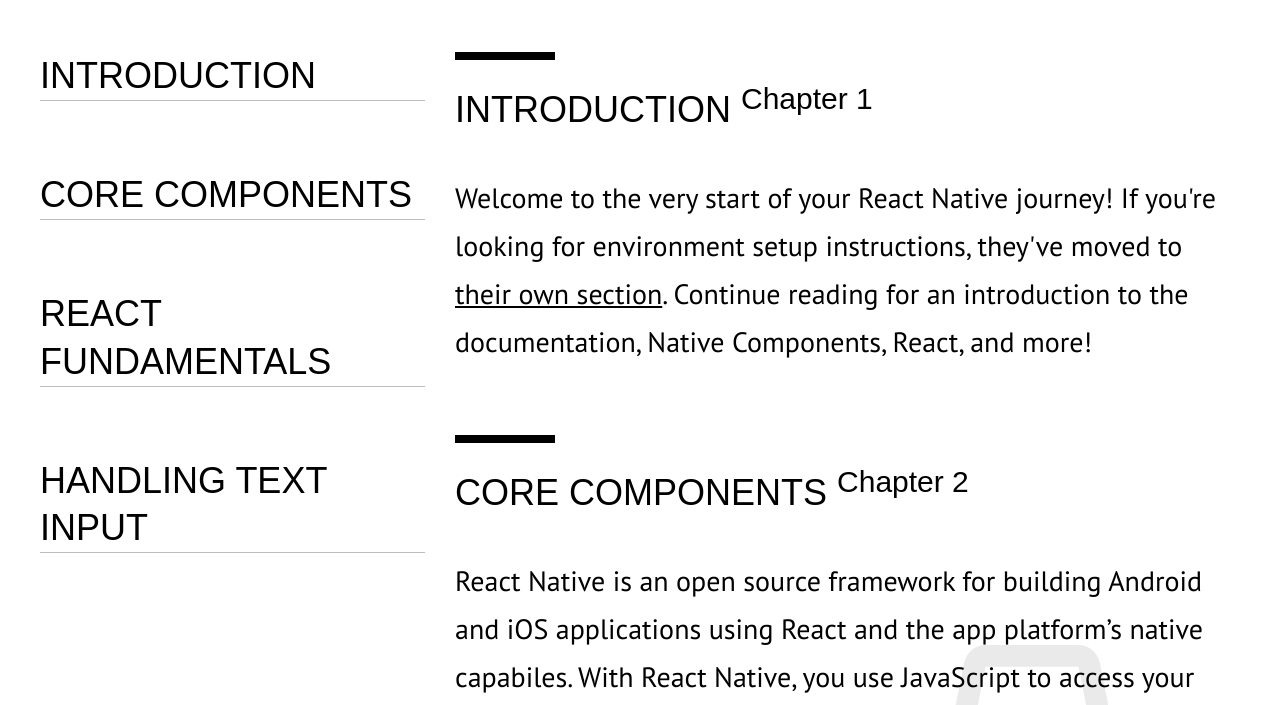
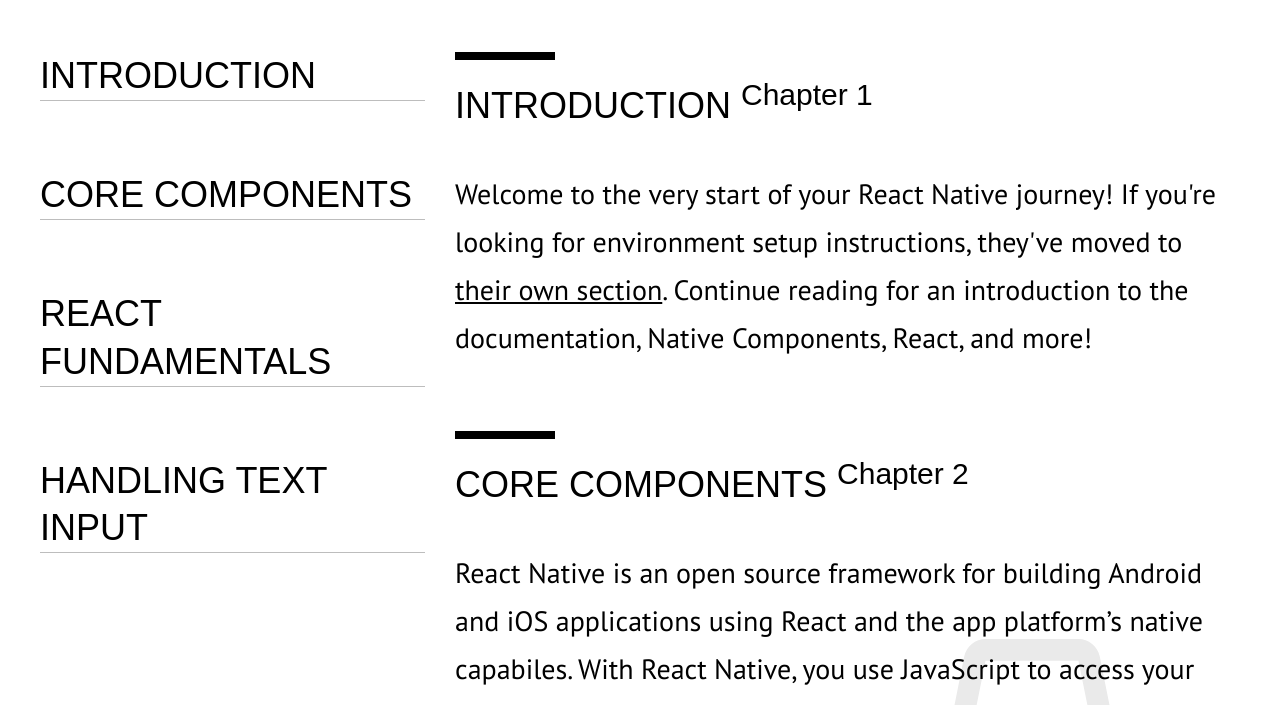
Before and after one commit to yliubyva/hw-css-fonts, a plain HTML site: page index.html in a window 1280 px wide. Shown: the part 78-783 px from the top of the page. Drawn offline with Linux system fonts and the light colour scheme; a web font is replaced by a local one.

Commit message:
fixed: visibility of titles when clicking on links, divider

```diff
--- a/index.html
+++ b/index.html
@@ -72,15 +72,12 @@
           </nav>
         </div>
         <article class="article">
-          <section class="section section--introduction">
+          <section class="section section--introduction" id="introduction">
             <div class="container">
-              <img
-                class="section__divider"
-                src="../images/divider.svg"
-                alt="divider"
-              />
-              <h1 class="seo-pagetitle">React Native: Intro to Docs, Components & More!</h1>
-              <h2 class="section__title" id="introduction">
+              <h1 class="seo-pagetitle">
+                React Native: Intro to Docs, Components & More!
+              </h1>
+              <h2 class="section__title">
                 Introduction<sup class="title__chapter">Chapter 1</sup>
               </h2>
 
@@ -97,11 +94,6 @@
 
           <section class="section section--core-components">
             <div class="container">
-              <img
-                class="section__divider"
-                src="../images/divider.svg"
-                alt="divider"
-              />
               <h2 class="section__title" id="core-components">
                 core components<sup class="title__chapter">Chapter 2</sup>
               </h2>
@@ -121,11 +113,6 @@
 
           <section class="section section--react-fundamentals">
             <div class="container">
-              <img
-                class="section__divider"
-                src="../images/divider.svg"
-                alt="divider"
-              />
               <h2 class="section__title" id="react-fundamentals">
                 react fundamentals<sup class="title__chapter">Chapter 3</sup>
               </h2>
@@ -184,11 +171,6 @@
 
           <section class="section section--handling-text-input">
             <div class="container">
-              <img
-                class="section__divider"
-                src="../images/divider.svg"
-                alt="divider"
-              />
               <h2 class="section__title" id="handling-text-input">
                 handling text input<sup class="title__chapter">Chapter 4</sup>
               </h2>
--- a/style.css
+++ b/style.css
@@ -4,6 +4,10 @@
   padding: 0;
   margin: 0;
   box-sizing: border-box;
+}
+
+html {
+  scroll-padding-top: 100px;
 }
 
 body {
@@ -187,6 +191,11 @@ code {
   margin-bottom: 40px;
 }
 
-.section__divider {
-  padding-bottom: 20px;
+.section__title::before {
+  content: "";
+  display: block;
+  width: 100px;
+  height: 8px;
+  background: black;
+  margin-bottom: 20px;
 }
--- a/who-is-using/style.css
+++ b/who-is-using/style.css
@@ -45,6 +45,8 @@ li {
   font-size: 36px;
   line-height: 133%;
   text-transform: uppercase;
+
+  padding-left: 120px;
 }
 
 .header__language {
@@ -113,13 +115,26 @@ li {
   margin-bottom: 40px;
 }
 
-.section__divider {
+/* .section__divider {
   position: relative;
   top: -10px;
   left: 0;
   padding-right: 20px;
+} */
+
+.divider {
+  margin-bottom: 20px;
+  margin-right: 20px;
+
+  width: 100px;
+  height: 8px;
+  background-color: black;
+  border: 1px solid black;
+
+  position: relative;
+  top: -10px;
+  left: 0;
 }
-
 
 /* logos flip card */
 
@@ -166,3 +181,14 @@ li {
 .flip-card-back {
   transform: rotateY(180deg);
 }
+
+.section__title::before {
+  content: "";
+  position: relative;
+  top: 25px;
+  left: -120px;
+  display: block;
+  width: 100px;
+  height: 8px;
+  background: black;
+}
```
Also changed, not shown: who-is-using/index.html (+2 -35 lines).
